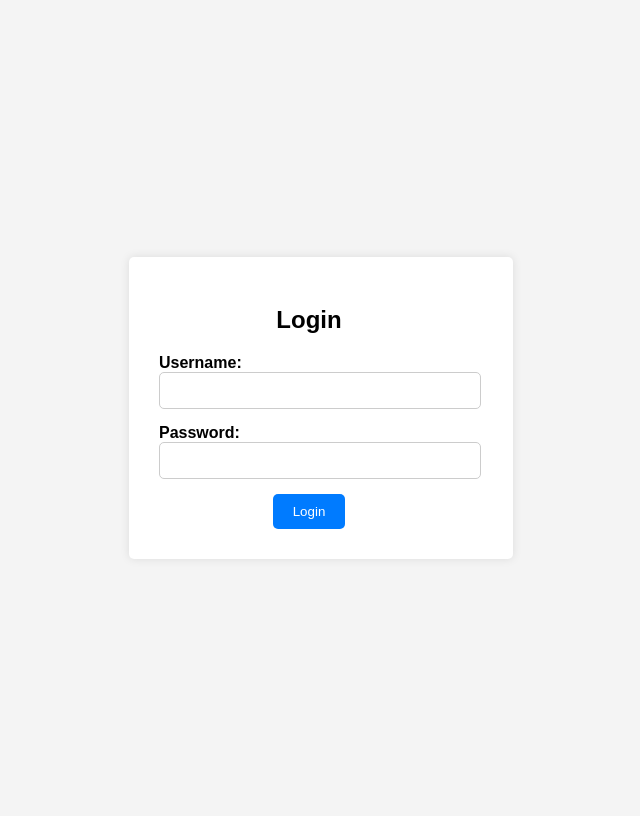
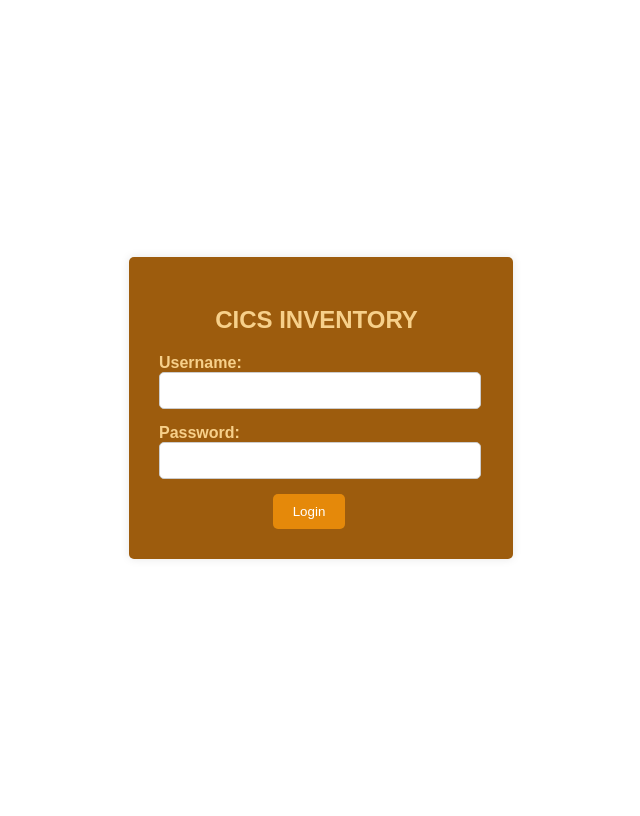
Before and after one commit to JohnMatthewTizon/Inventory-System-project-in-S.I.A, a PHP site: page /Login.html in a window 1280 px wide. Shown: the whole page, without its empty margins (327-967 px from the left). Run offline with PHP 8.4, Linux system fonts and the light colour scheme.

Commit message:
change the color pallet of the login form and place a better header

```diff
--- a/Login.css
+++ b/Login.css
@@ -1,23 +1,26 @@
+/*THIS IS FOR CENTERING THE FORM*/
 body {
     font-family: Arial, sans-serif;
-    background-color: #f4f4f4;
+    background-color: #ffffff;
     height: 100vh;
     width: 100vw;
     display: grid;
     justify-content: center;
     align-items: center;
+    color: #F7D08A;
 }
 .login-container {
     width: 300px;
     margin: 0 auto;
     padding: 30px 54px 30px 30px;
-    background-color: #ffffff;
+    background-color: #9D5C0D;
     box-shadow: 0px 0px 10px rgba(0, 0, 0, 0.1);
     border-radius: 5px;
     text-align: center;
 }
 .login-container h2 {
     margin-bottom: 20px;
+    margin-left: 15PX;
 }
 .form-group {
     margin-bottom: 15px;
@@ -34,7 +37,7 @@ body {
     border-radius: 5px;
 }
 .login-button {
-    background-color: #007BFF;
+    background-color: #E5890A;
     color: #fff;
     padding: 10px 20px;
     border: none;
--- a/Login.html
+++ b/Login.html
@@ -9,7 +9,7 @@
   <body>
     <!-- Login form -->
     <div class="login-container">
-      <h2>Login</h2>
+      <h2>CICS INVENTORY</h2>
       <form action="login.php" method="POST">
         <div class="form-group">
           <label for="username">Username:</label>
```
